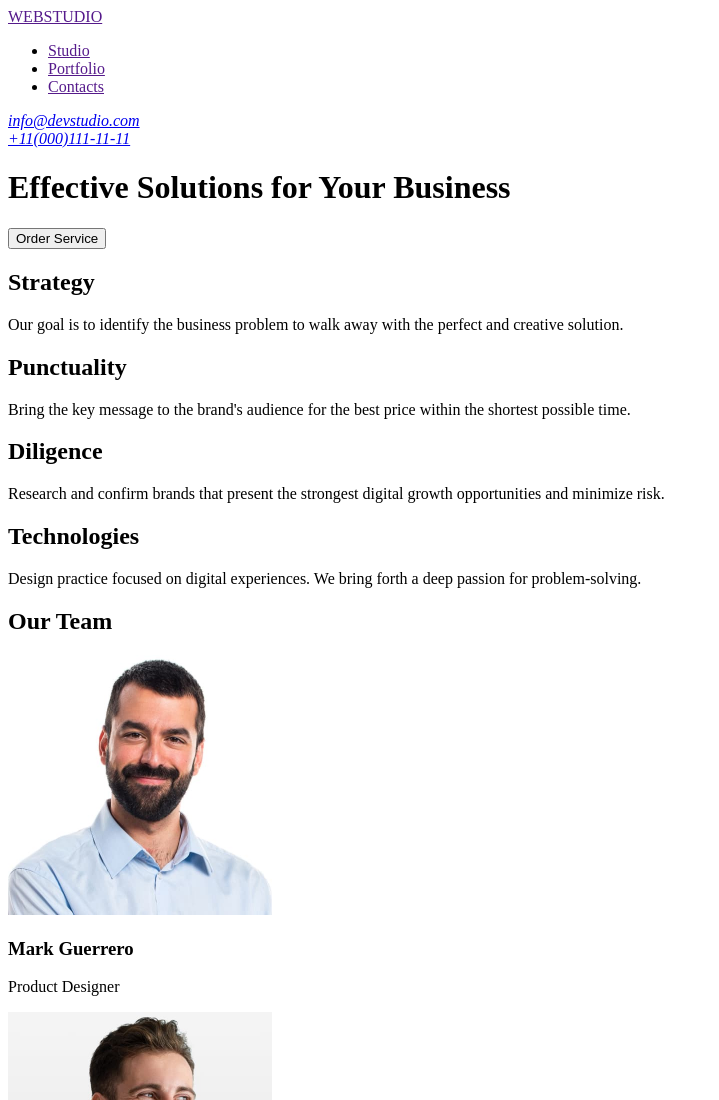
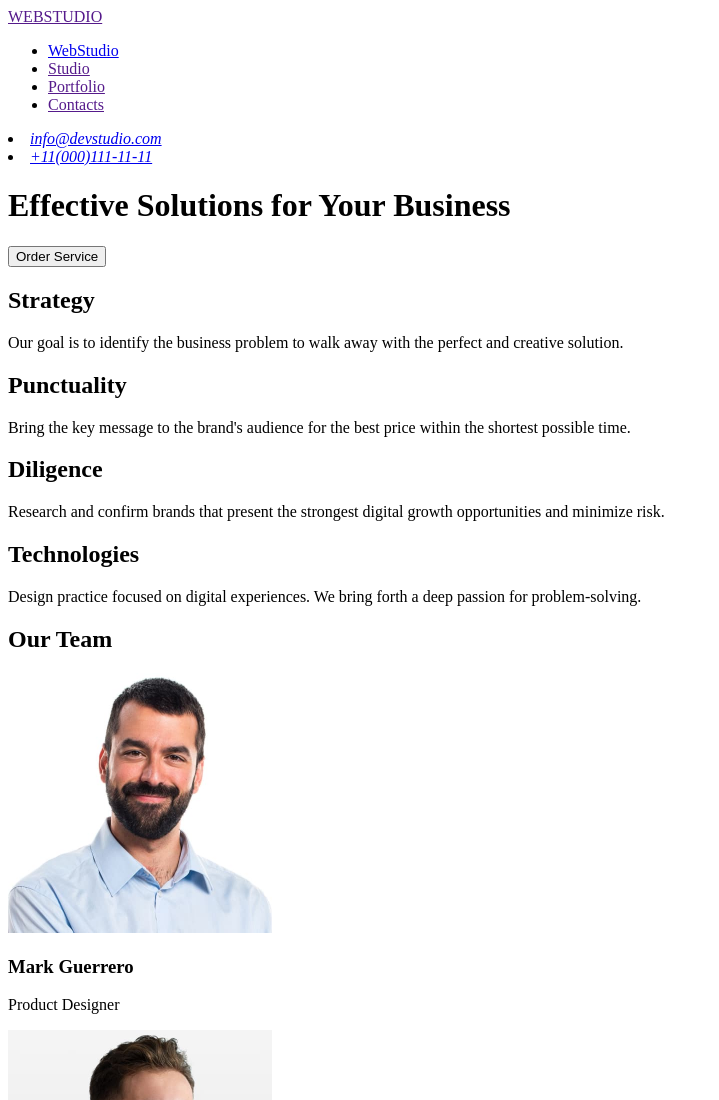
Before and after one commit to Dmitry-Zinchenko89/goit-markup-hw-01, a plain HTML site: page index.html in a window 1280 px wide. Shown: the top 1100 px of the page, without its empty margins (0-719 px from the left). Drawn offline with Linux system fonts and the light colour scheme.

Commit message:
add index.html file

```diff
--- a/index.html
+++ b/index.html
@@ -10,14 +10,16 @@
       <a href="">WEBSTUDIO</a>
       <nav>
         <ul>
+          <li><a href="./index.html">WebStudio</a></li>
           <li><a href="">Studio</a></li>
           <li><a href="">Portfolio</a></li>
           <li><a href="">Contacts</a></li>
         </ul>
       </nav>
       <address>
-        <a href="mailto:info@devstudio.com">info@devstudio.com</a><br />
-        <a href="tel:+11(000)111-11-11">+11(000)111-11-11</a><br />
+        <li><a href="mailto:info@devstudio.com">info@devstudio.com</a></li>
+
+        <li><a href="tel:+11000111-11-11">+11(000)111-11-11</a></li>
       </address>
     </header>
 
```
